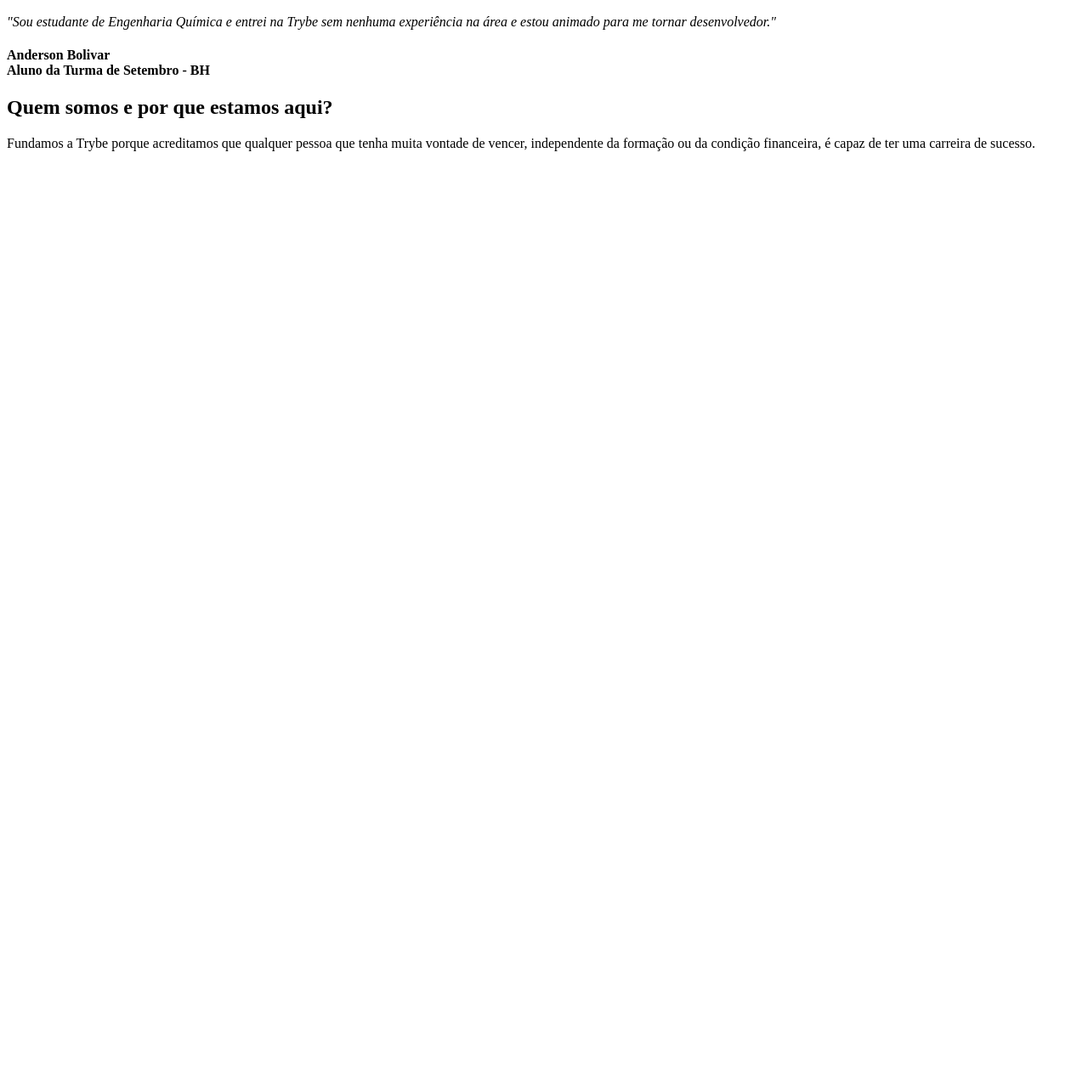
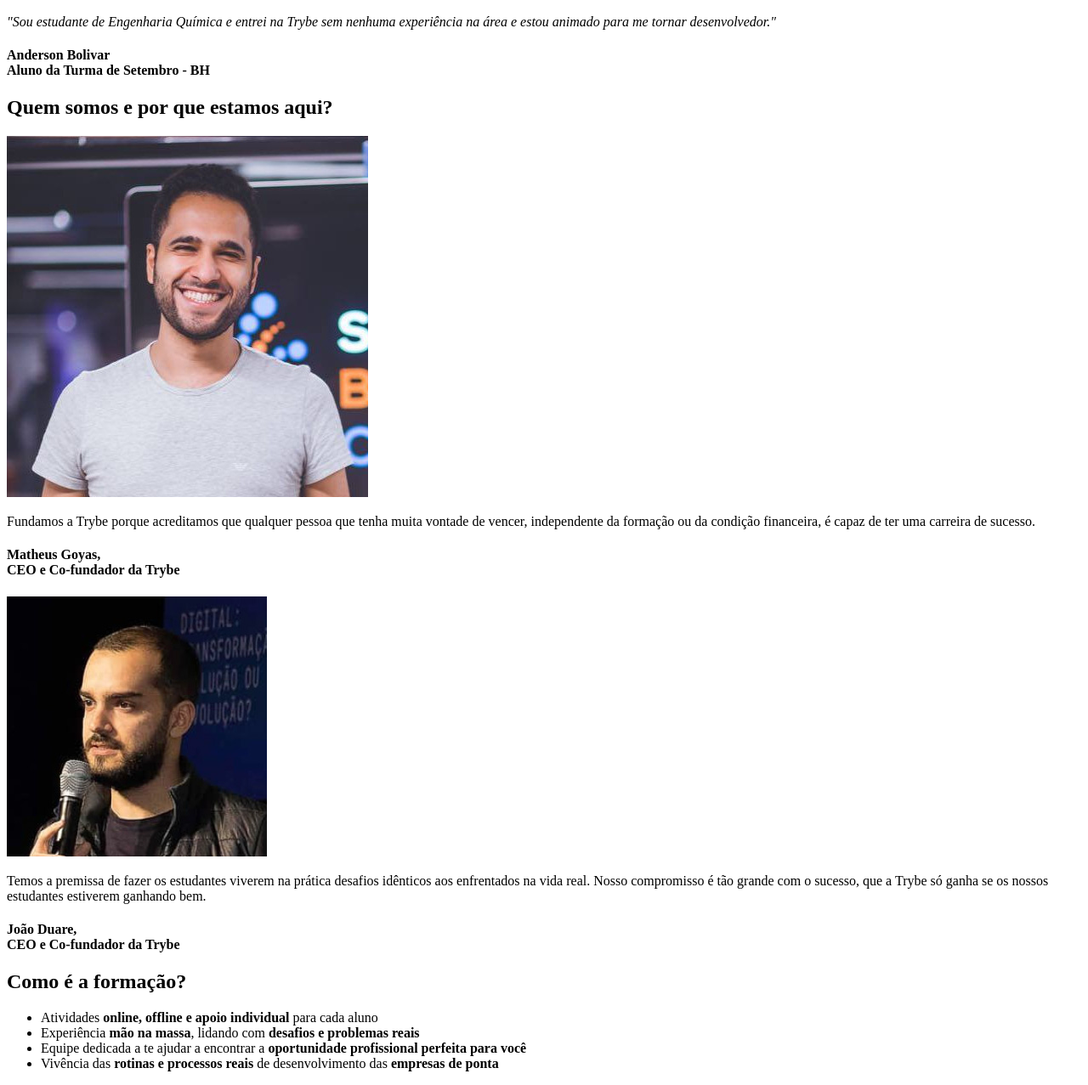
Before and after one commit to simonebarbado/simonebarbado.github.io, a plain HTML site: page projeto-pessoal-01/index.html in a window 1280 px wide. Shown: the part 2379-3656 px from the top of the page at 85% size. Before the commit the page ends 2573 px from the top, so only its background shows below. Drawn offline with Linux system fonts and the light colour scheme.

Commit message:
Inserindo tópicos da formação

```diff
--- a/projeto-pessoal-01/index.html
+++ b/projeto-pessoal-01/index.html
@@ -39,7 +39,7 @@
     </section>
 
     <section>
-        <img src="img/conrado-medeiros.png" alt="Foto de Conrado Medeiros" class="foto-depoimento">
+        <img src="img/conrado-medeiros.png" alt="Foto de Conrado Medeiros" class="pictures">
 
         <p>
             <em>
@@ -54,7 +54,7 @@
             </h4>
         </p>
 
-        <img src="img/gabriel-dos-santos.png" alt="Foto de Gabriel dos Santos" class="foto-depoimento">
+        <img src="img/gabriel-dos-santos.png" alt="Foto de Gabriel dos Santos" class="pictures">
         <p>
             <em>
                 "Eu não sabia nada de programação! Estudei os conteúdos gratuitos disponibilizados, consegui fazer o processo e passar. Estou aqui firme e forte para conseguir virar um desenvolvedor."
@@ -68,7 +68,7 @@
             </h4>
         </p>
 
-        <img src="img/anderson-bolivar.png" alt="Foto de Anderson Bolivar">
+        <img src="img/anderson-bolivar.png" alt="Foto de Anderson Bolivar" class="pictures">
         <p>
             <em>
                 "Sou estudante de Engenharia Química e entrei na Trybe sem nenhuma experiência na área e estou animado para me tornar desenvolvedor."
@@ -86,10 +86,42 @@
     <section>
         <h2>Quem somos e por que estamos aqui?</h2>
 
+        <img src="img/matheus-goyas.jpeg" alt="Foto de Matheus Goyas" class="pictures">
+
         <p>
             Fundamos a Trybe porque acreditamos que qualquer pessoa que tenha muita vontade de vencer, independente da formação ou da condição financeira, é capaz de ter uma carreira de sucesso.
         <br>
         </p>
+
+        <h4>
+            <strong>Matheus Goyas,</strong>
+            <br>
+            CEO e Co-fundador da Trybe
+        </h4>
+
+        <img src="img/joao-daniel.jpeg" alt="Foto de João Daniel" class="pictures">
+
+        <p>
+            Temos a premissa de fazer os estudantes viverem na prática desafios idênticos aos enfrentados na vida real. Nosso compromisso é tão grande com o sucesso, que a Trybe só ganha se os nossos estudantes estiverem ganhando bem.
+        <br>
+        </p>
+
+        <h4>
+            <strong>João Duare,</strong>
+            <br>
+            CEO e Co-fundador da Trybe
+        </h4>
+    </section>
+
+    <section>
+        <h2>Como é a formação?</h2>
+
+        <ul>
+            <li>Atividades <strong>online, offline e apoio individual</strong> para cada aluno</li>
+            <li>Experiência <strong>mão na massa</strong>, lidando com <strong>desafios e problemas reais</strong></li>
+            <li>Equipe dedicada a te ajudar a encontrar a <strong>oportunidade profissional perfeita para você</strong></li>
+            <li>Vivência das <strong>rotinas e processos reais</strong> de desenvolvimento das <strong>empresas de ponta</strong></li>
+        </ul>
     </section>
 
     <aside></aside>
--- a/projeto-pessoal-01/style.css
+++ b/projeto-pessoal-01/style.css
@@ -1,4 +1,2 @@
 
-.foto-depoimento {
-
-}
+.pictures
```
